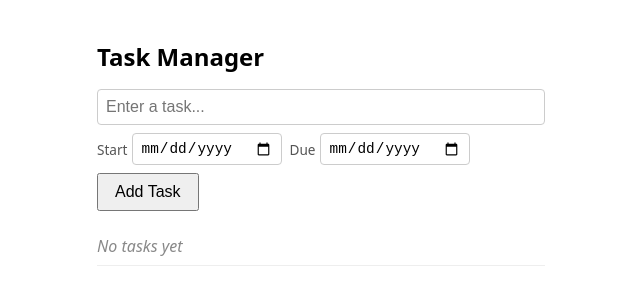
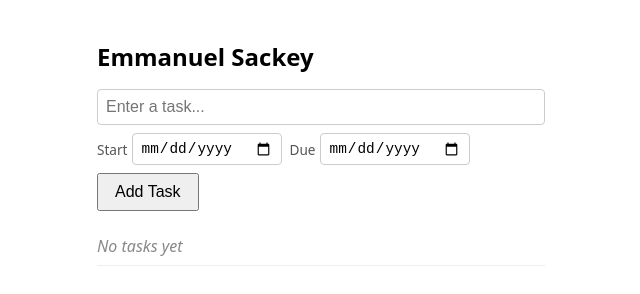
Before and after one commit to Ejasackey/taskadmin, a plain HTML site: page index.html in a window 1280 px wide. Shown: the whole page, without its empty margins (319-959 px from the left). Drawn offline with Linux system fonts and the light colour scheme.

Commit message:
Update title to Emmanuel Sackey

```diff
--- a/index.html
+++ b/index.html
@@ -3,7 +3,7 @@
 <head>
   <meta charset="UTF-8">
   <meta name="viewport" content="width=device-width, initial-scale=1.0">
-  <title>Task Manager</title>
+  <title>Emmanuel Sackey</title>
   <style>
     * { box-sizing: border-box; margin: 0; padding: 0; }
     body { font-family: system-ui, sans-serif; max-width: 480px; margin: 40px auto; padding: 0 16px; }
@@ -28,7 +28,7 @@
   </style>
 </head>
 <body>
-  <h1>Task Manager</h1>
+  <h1>Emmanuel Sackey</h1>
   <div class="form">
     <input type="text" id="taskInput" placeholder="Enter a task..." maxlength="200">
     <div class="row">
```
